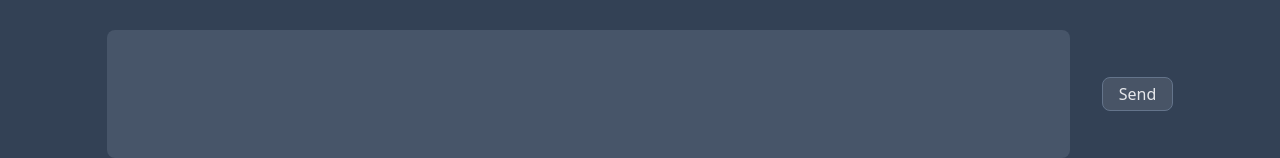
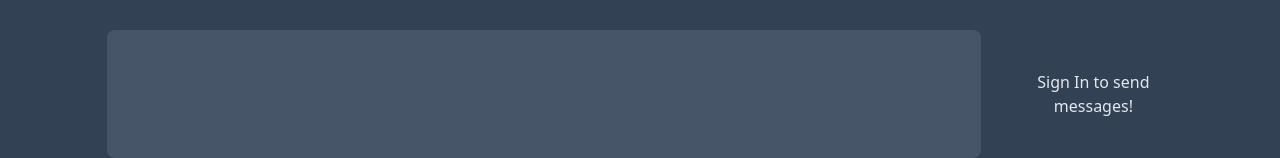
Before and after one commit to hunterkalinoski/next-firebase-chat, a Next.js app: page / in a window 1280 px wide. Shown: the part 676-834 px from the top of the page. Built offline with nearby package versions, Linux system fonts and the light colour scheme; no server answers; the database is empty.

Commit message:
Button to send message disappears if not signed in

```diff
--- a/components/SendChatButton.tsx
+++ b/components/SendChatButton.tsx
@@ -1,7 +1,15 @@
+"use client";
+import { auth } from "@lib/firebase";
+import { useAuthState } from "react-firebase-hooks/auth";
+
 export default function Page({}) {
-  return (
+  const [authState] = useAuthState(auth);
+
+  return authState ? (
     <button>
       <p>Send</p>
     </button>
+  ) : (
+    <div className="p-0 text-center text-gray-200">Sign In to send messages!</div>
   );
 }
```
